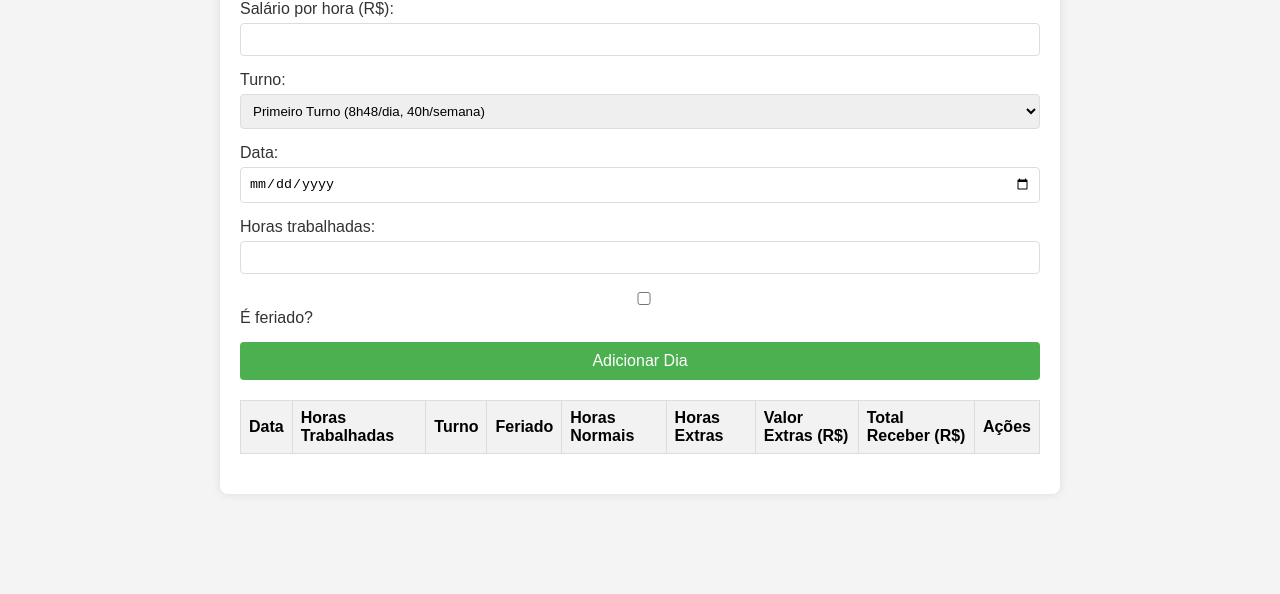
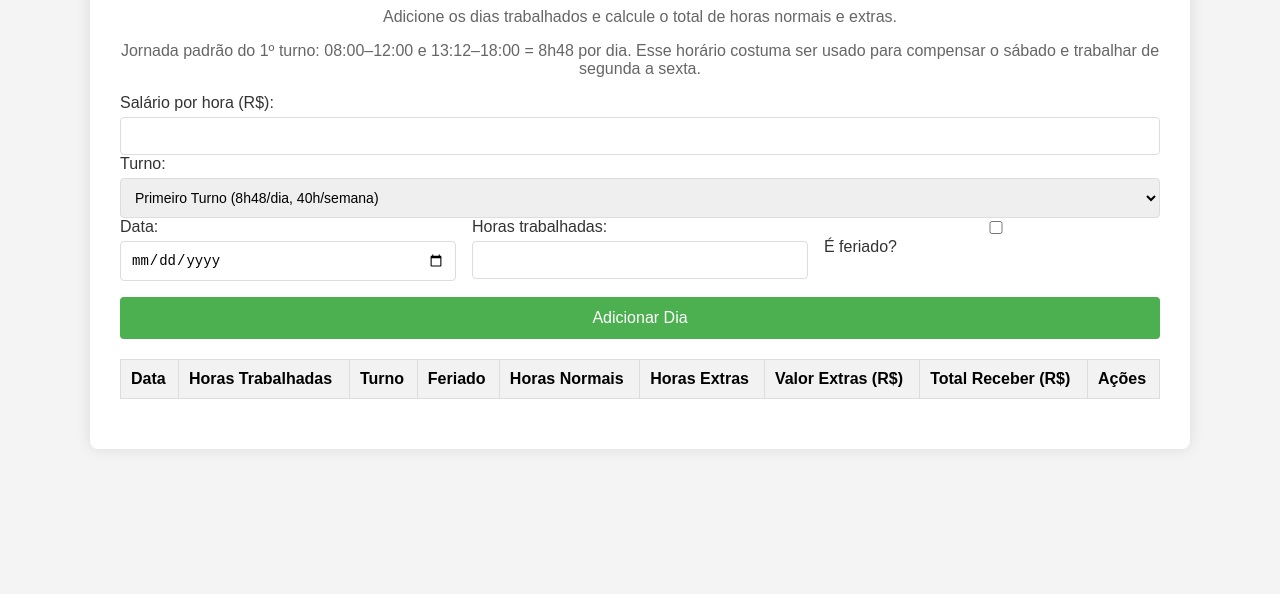
Before and after one commit to mundovariedadev-dotcom/CalculadoraRH, a plain HTML site: page index.html in a window 1280 px wide. Shown: the part 246-840 px from the top of the page. Before the commit the page ends 800 px from the top, so only its background shows below. Drawn offline with Linux system fonts and the light colour scheme.

Commit message:
Make site responsive for desktop, notebook, and mobile screens

```diff
--- a/styles.css
+++ b/styles.css
@@ -2,7 +2,7 @@ body {
     font-family: Arial, sans-serif;
     background-color: #f4f4f4;
     margin: 0;
-    padding: 0;
+    padding: 20px;
     display: flex;
     justify-content: center;
     align-items: center;
@@ -13,9 +13,10 @@ body {
     background-color: white;
     padding: 20px;
     border-radius: 8px;
-    box-shadow: 0 0 10px rgba(0, 0, 0, 0.1);
-    max-width: 800px;
+    box-shadow: 0 0 15px rgba(0, 0, 0, 0.1);
+    max-width: 1100px;
     width: 100%;
+    box-sizing: border-box;
 }
 
 h1 {
@@ -26,6 +27,7 @@ h1 {
 p {
     text-align: center;
     color: #666;
+    margin: 0 0 16px;
 }
 
 .input-group {
@@ -38,25 +40,19 @@ label {
     color: #333;
 }
 
-input {
+input,
+select {
     width: 100%;
-    padding: 8px;
+    padding: 10px;
     border: 1px solid #ddd;
     border-radius: 4px;
     box-sizing: border-box;
-}
-
-select {
-    width: 100%;
-    padding: 8px;
-    border: 1px solid #ddd;
-    border-radius: 4px;
-    box-sizing: border-box;
+    font-size: 14px;
 }
 
 button {
     width: 100%;
-    padding: 10px;
+    padding: 12px;
     background-color: #4CAF50;
     color: white;
     border: none;
@@ -70,15 +66,22 @@ button:hover {
     background-color: #45a049;
 }
 
+#dias-table {
+    width: 100%;
+    overflow-x: auto;
+}
+
 table {
     width: 100%;
+    min-width: 720px;
     border-collapse: collapse;
     margin-bottom: 20px;
 }
 
-th, td {
+th,
+td {
     border: 1px solid #ddd;
-    padding: 8px;
+    padding: 10px;
     text-align: left;
 }
 
@@ -88,7 +91,7 @@ th {
 
 .totais {
     margin-top: 20px;
-    padding: 15px;
+    padding: 18px;
     background-color: #e8f5e8;
     border-radius: 4px;
 }
@@ -99,7 +102,7 @@ th {
 }
 
 .totais p {
-    margin: 5px 0;
+    margin: 6px 0;
     color: #333;
 }
 
@@ -107,7 +110,7 @@ th {
     background-color: #f44336;
     color: white;
     border: none;
-    padding: 5px 10px;
+    padding: 8px 12px;
     border-radius: 4px;
     cursor: pointer;
 }
@@ -115,3 +118,49 @@ th {
 .delete-btn:hover {
     background-color: #d32f2f;
 }
+
+@media (min-width: 768px) {
+    form#add-day-form {
+        display: grid;
+        grid-template-columns: repeat(3, minmax(0, 1fr));
+        gap: 16px;
+    }
+
+    form#add-day-form button {
+        grid-column: span 3;
+        width: auto;
+    }
+
+    .input-group {
+        margin-bottom: 0;
+    }
+}
+
+@media (min-width: 1024px) {
+    .container {
+        padding: 30px;
+    }
+
+    table {
+        min-width: 0;
+    }
+}
+
+@media (max-width: 600px) {
+    body {
+        padding: 12px;
+    }
+
+    .container {
+        padding: 16px;
+    }
+
+    th,
+    td {
+        padding: 8px;
+    }
+
+    button {
+        font-size: 15px;
+    }
+}
```
Also changed, not shown: 1 other file.
